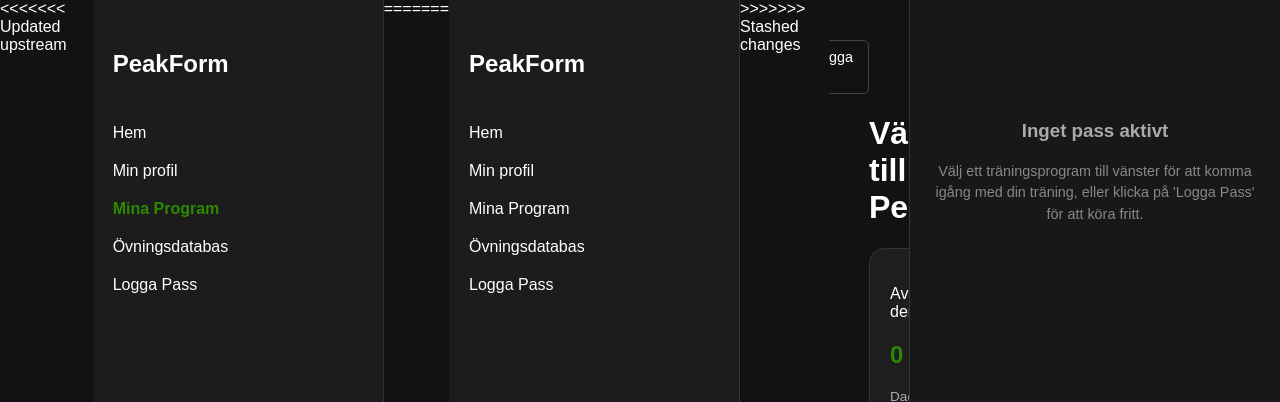
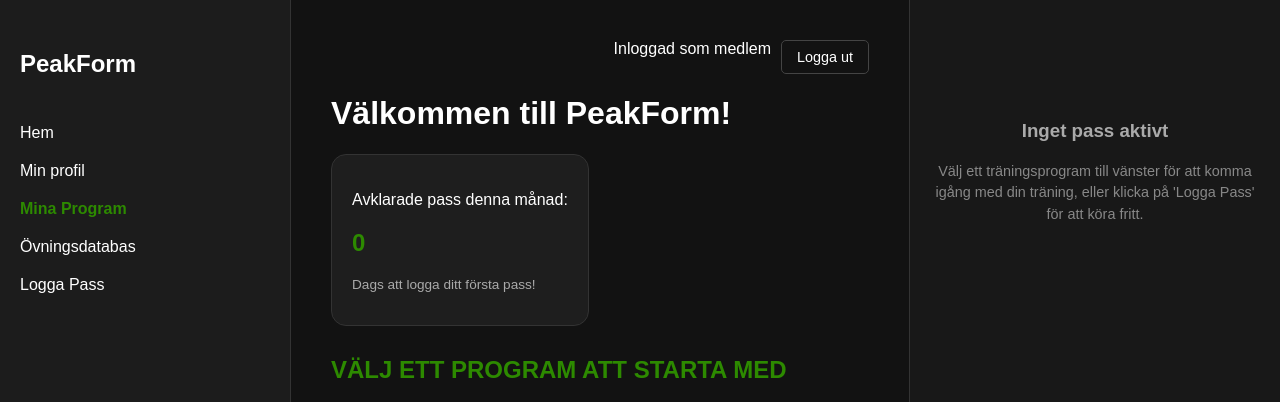
Before and after one commit to Larsencalle/Grupp_7_Peak_Form, a Flask app: page /dashboard in a window 1280 px wide. Shown: the top 402 px of the page. Run offline with Flask 3, Linux system fonts and the light colour scheme; the visitor is signed in with stand-in values (Sample User, id 1).

Commit message:
Update dashboard.html

```diff
--- a/templates/dashboard.html
+++ b/templates/dashboard.html
@@ -10,7 +10,6 @@
 
     <div class="dashboard-layout">
 
-<<<<<<< Updated upstream
         <nav class="sidebar">
             <h2>PeakForm</h2>
             <ul>
@@ -23,34 +22,13 @@
                     <li><a href="#" class="active">Skapa program</a></li>
                 {% endif %}
 
-                <li><a href="#">Övningsdatabas</a></li>
+                <li><a href="/excercise">Övningsdatabas</a></li>
 
                 {% if logged_in %}
                     <li><a href="#">Logga Pass</a></li>
                 {% endif %}
             </ul>
         </nav>
-=======
-<nav class="sidebar">
-    <h2>PeakForm</h2>
-    <ul>
-        <li><a href="/">Hem</a></li>
-
-        {% if logged_in %}
-            <li><a href="#">Min profil</a></li>
-            <li><a href="#" class="aktiv">Mina Program</a></li>
-        {% else %}
-            <li><a href="#" class="aktiv">Skapa program</a></li>
-        {% endif %}
-
-        <li><a href="excercise.html">Övningsdatabas</a></li>
-
-        {% if logged_in %}
-            <li><a href="#">Logga Pass</a></li>
-        {% endif %}
-    </ul>
-</nav>
->>>>>>> Stashed changes
 
         <main class="main-content">
             <div class="user-actions">
```
